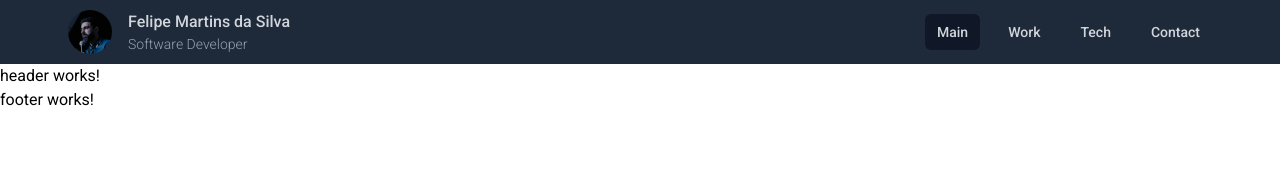
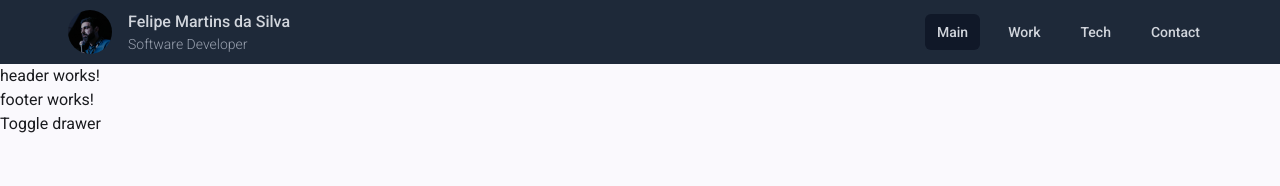
Before and after one commit to f3lipems/f3lipe, an Angular app: page / in a window 1280 px wide. Shown: the top 186 px of the page. Built offline with nearby package versions, Linux system fonts and the light colour scheme.

Commit message:
add toggle sidenav on navibar

```diff
--- a/src/app/app.component.html
+++ b/src/app/app.component.html
@@ -1,7 +1,18 @@
-<app-navbar></app-navbar>
-<app-header></app-header>
+<mat-drawer-container class="h-full" [hasBackdrop]="true">
+    <mat-drawer #drawer [mode]="'over'">
 
-<router-outlet>
-</router-outlet>
+    </mat-drawer>
+    <mat-drawer-content>
+        <!-- <app-navbar [toggleSidenav]="toggleSidenav()"></app-navbar> -->
+        <app-navbar [toggleSidenav]="toggleSidenav.bind(this)"></app-navbar>
+        <app-header></app-header>
 
-<app-footer></app-footer>
+        <router-outlet>
+        </router-outlet>
+
+        <app-footer></app-footer>
+
+
+        <button mat-raised-button (click)="drawer.toggle()">Toggle drawer</button>
+    </mat-drawer-content>
+</mat-drawer-container>
--- a/src/app/app.component.ts
+++ b/src/app/app.component.ts
@@ -1,5 +1,7 @@
-import { Component } from '@angular/core';
+import { Component, ViewChild } from '@angular/core';
 import { RouterOutlet } from '@angular/router';
+
+import { MatDrawer, MatSidenavModule } from '@angular/material/sidenav';
 
 // Components
 import { NavbarComponent } from '../app/components/navbar/navbar.component';
@@ -10,6 +12,7 @@ import { FooterComponent } from '../app/components/footer/footer.component';
   selector: 'app-root',
   imports: [
     RouterOutlet,
+    MatSidenavModule,
     NavbarComponent,
     HeaderComponent,
     FooterComponent
@@ -18,5 +21,9 @@ import { FooterComponent } from '../app/components/footer/footer.component';
   styleUrl: './app.component.css'
 })
 export class AppComponent {
-  title = 'myapp';
+  @ViewChild(MatDrawer) drawer!: MatDrawer;
+
+  async toggleSidenav() {
+    await this.drawer.toggle();
+  }
 }
--- a/src/app/components/navbar/navbar.component.html
+++ b/src/app/components/navbar/navbar.component.html
@@ -41,7 +41,8 @@
             <div class="absolute inset-y-0 right-0 flex items-center sm:hidden">
                 <button type="button"
                     class="relative inline-flex items-center justify-center rounded-md p-2 text-gray-400 hover:bg-gray-700 hover:text-white focus:ring-2 focus:ring-white focus:outline-hidden focus:ring-inset"
-                    aria-controls="mobile-menu" aria-expanded="false">
+                    aria-controls="mobile-menu" aria-expanded="false"
+                    (click)="toggleSidenav()">
                     <span class="absolute -inset-0.5"></span>
                     <span class="sr-only">Open main menu</span>
 
--- a/src/app/components/navbar/navbar.component.ts
+++ b/src/app/components/navbar/navbar.component.ts
@@ -1,4 +1,4 @@
-import { Component } from '@angular/core';
+import { Component, Input } from '@angular/core';
 
 @Component({
   selector: 'app-navbar',
@@ -8,5 +8,5 @@ import { Component } from '@angular/core';
 })
 
 export class NavbarComponent {
-
+  @Input() toggleSidenav!: () => void;
 }
```
